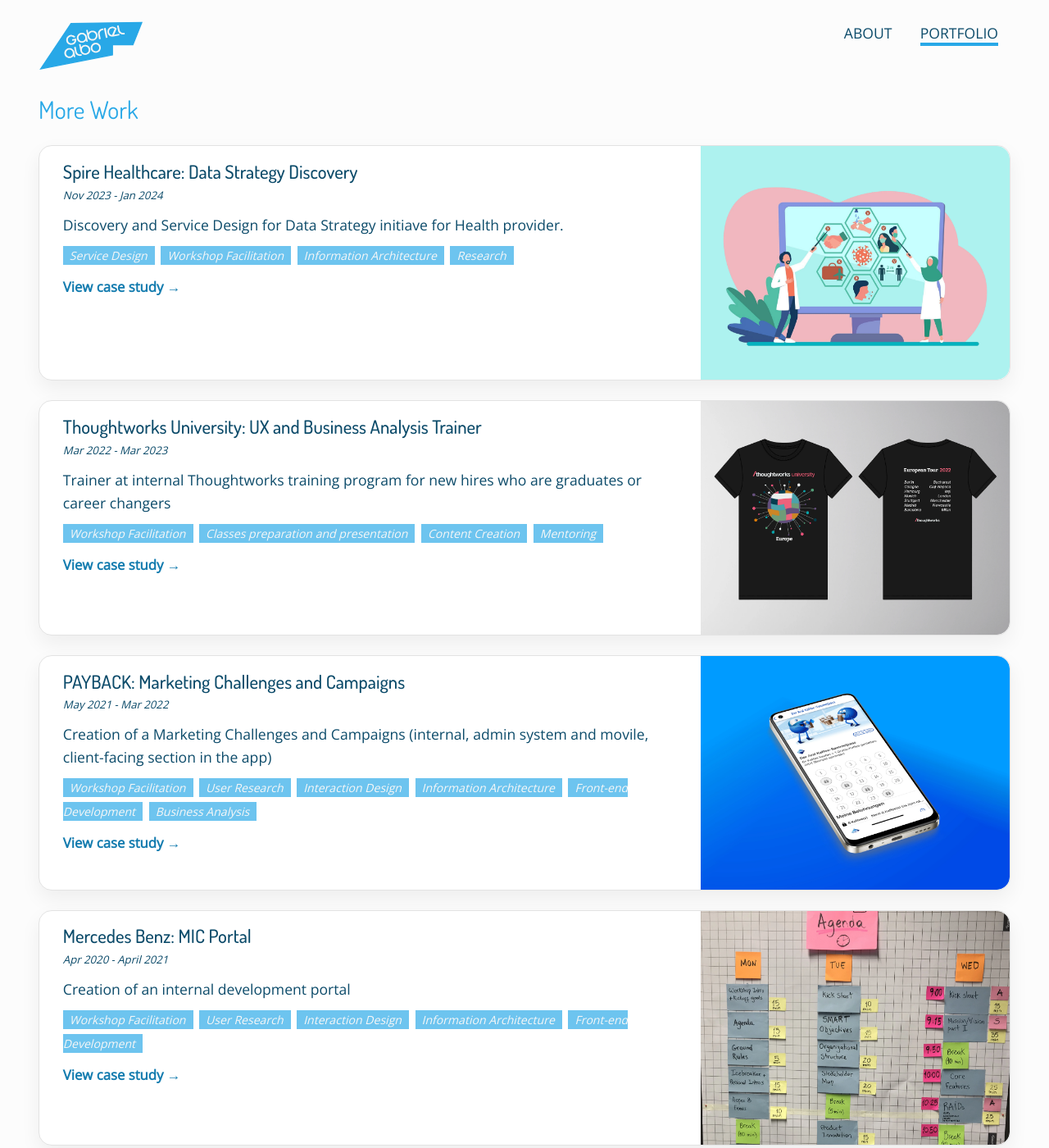
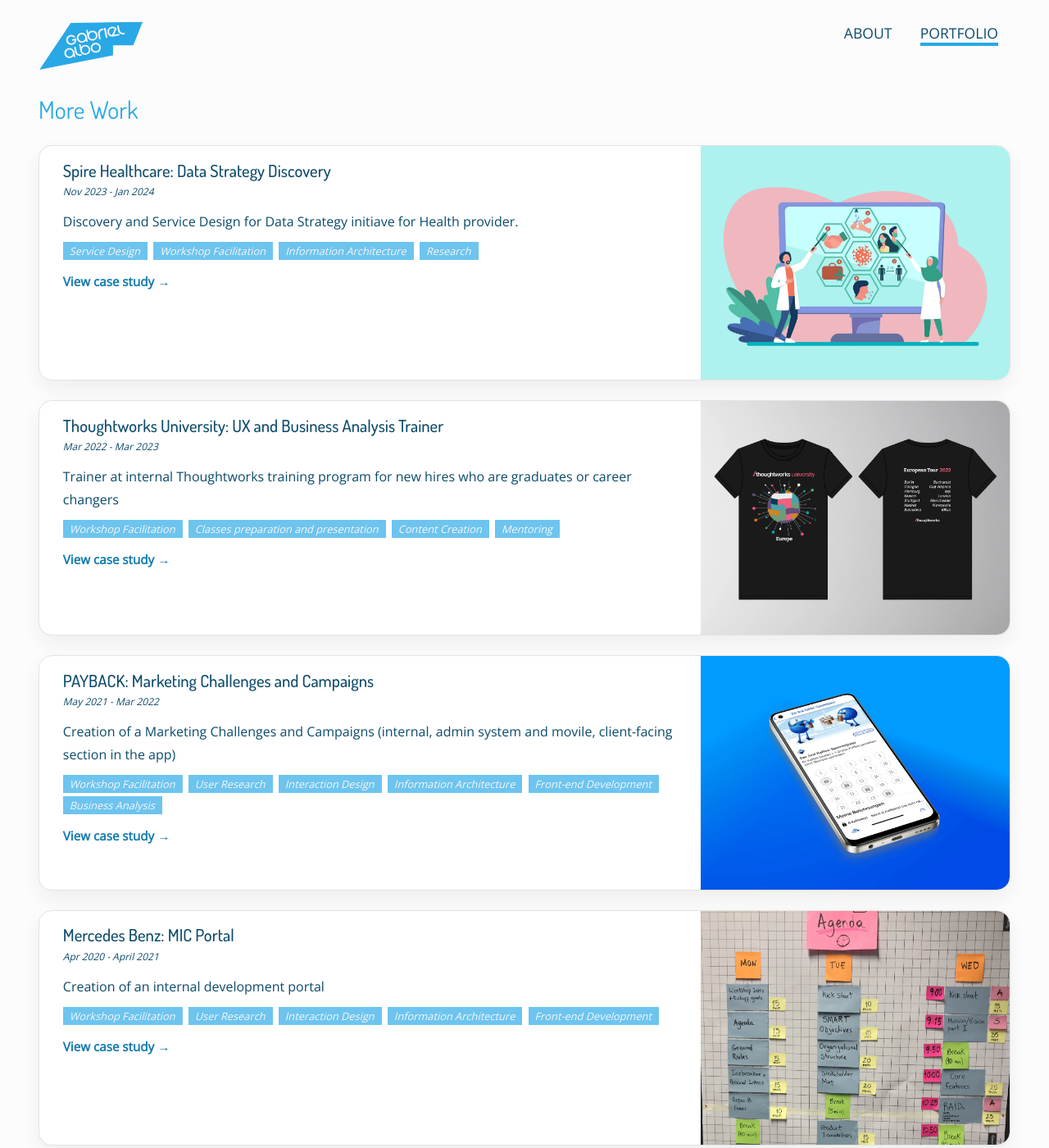
Before and after one commit to albogabriel/gabrielalbo.com, a Jekyll site: the page built from portfolio/index.html, in a window 1280 px wide and 1400 px high, scrolled down 1027 px. Shown: the whole window at 82% size. Built offline with Jekyll 4.4.1, drawn with Linux system fonts in a browser that asks for light colours.

Commit message:
Fixing font-size discrepancy with project descriptions

```diff
--- a/_sass/screen.scss
+++ b/_sass/screen.scss
@@ -747,7 +747,7 @@
   width: 100%;
   box-sizing: border-box;
   text-align: left;
-  font-size: 110% !important;
+  font-size: 100% !important;
 
   h2 {
     width: 100%;
```
